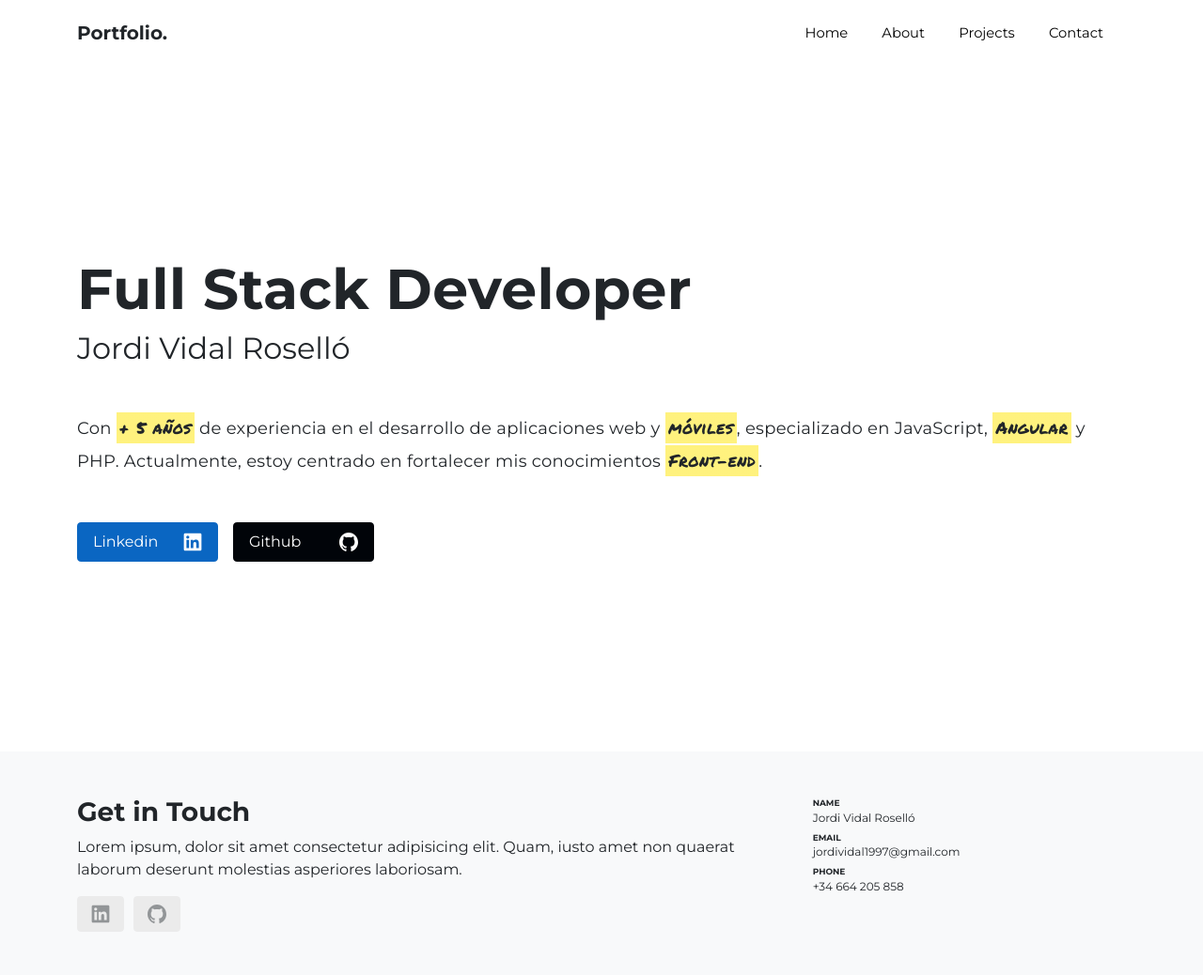
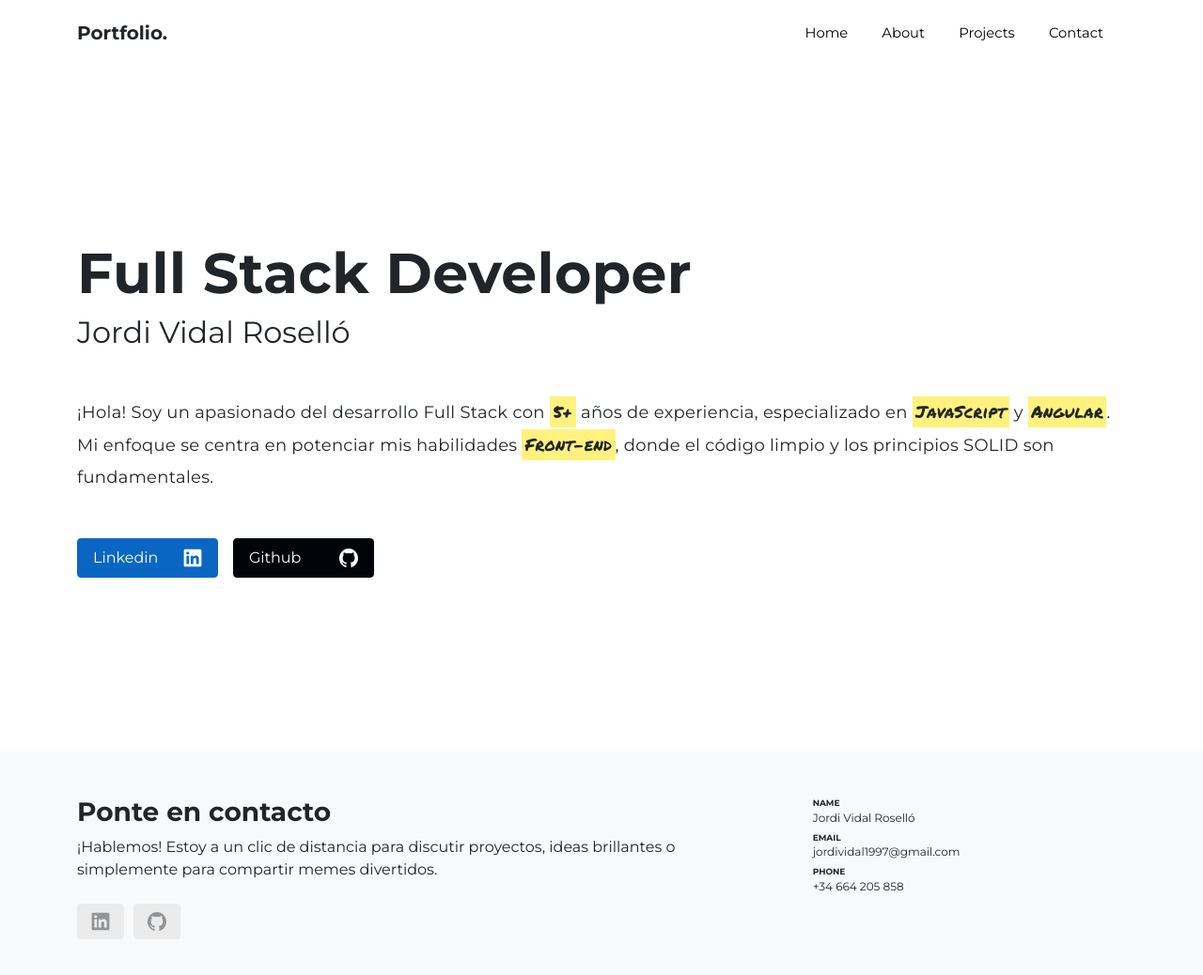
Before and after one commit to JordiiVidal/legacy-portfolio, a website built with Vite: page index.html in a window 1280 px wide. Shown: the whole page at 94% size. Built offline with nearby package versions, Linux system fonts and the light colour scheme.

Commit message:
translate all texts to spanish before integrate i18next

```diff
--- a/index.html
+++ b/index.html
@@ -51,10 +51,10 @@
         <h1>Full Stack Developer</h1>
         <h2>Jordi Vidal Roselló</h2>
         <p class="my-5">
-          Con <mark class="highlight-1">+ 5 años</mark> de experiencia en el desarrollo de aplicaciones web y
-          <mark class="highlight-2">móviles</mark>, especializado en
-          JavaScript, <mark class="highlight-3">Angular</mark> y PHP. Actualmente, estoy centrado en fortalecer mis
-          conocimientos <mark class="highlight-4">Front-end</mark>.
+          ¡Hola! Soy un apasionado del desarrollo Full Stack con <mark class="highlight-1">5+</mark> años de
+          experiencia, especializado en <mark class="highlight-2">JavaScript</mark> y
+          <mark class="highlight-3">Angular</mark>. Mi enfoque se centra en potenciar mis habilidades <mark
+            class="highlight-4">Front-end</mark>, donde el código limpio y los principios SOLID son fundamentales.
         </p>
       </div>
       <div class="gap-3 d-flex justify-content-center">
@@ -77,10 +77,10 @@
     <div class="container">
       <section class="py-5">
         <div>
-          <h3>Get in Touch</h3>
-          <p>
-            Lorem ipsum, dolor sit amet consectetur adipisicing elit. Quam, iusto amet non quaerat laborum deserunt
-            molestias asperiores laboriosam.
+          <h3>Ponte en contacto</h3>
+          <p class="mb-4">
+            ¡Hablemos! Estoy a un clic de distancia para discutir proyectos, ideas brillantes o simplemente para
+            compartir memes divertidos.
           </p>
           <div class="links">
             <a href="https://www.linkedin.com/in/jordi-vidal-rosello/" target="_blank" class="btn btn-footer"
```
